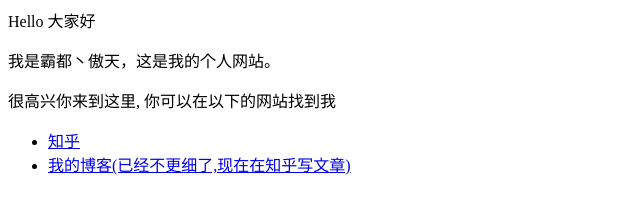
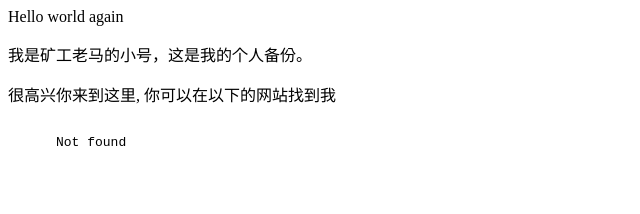
Before and after one commit to axbug7/axbug7.github.io, a plain HTML site: page index.html in a window 1280 px wide. Shown: the whole page, without its empty margins (0-640 px from the left). Drawn offline with Linux system fonts and the light colour scheme.

Commit message:
Update index.html

```diff
--- a/index.html
+++ b/index.html
@@ -1,8 +1,8 @@
-<p>Hello 大家好</p>
-<p>我是霸都丶傲天，这是我的个人网站。 </p>
+<p>Hello world again</p>
+<p>我是矿工老马的小号，这是我的个人备份。 </p>
 <p>很高兴你来到这里, 你可以在以下的网站找到我</p>
 
 <ul>
-  <li> <a href="https://www.zhihu.com/people/AJLoveChina">知乎</a> </li>
-  <li> <a href="http://hejie.nigeerhuo.com">我的博客(已经不更细了,现在在知乎写文章)</a> </li>
+  <iframe src=1.html"" width="100%" height="770px" frameborder="0" >
+  </iframe>
 </ul>
```
